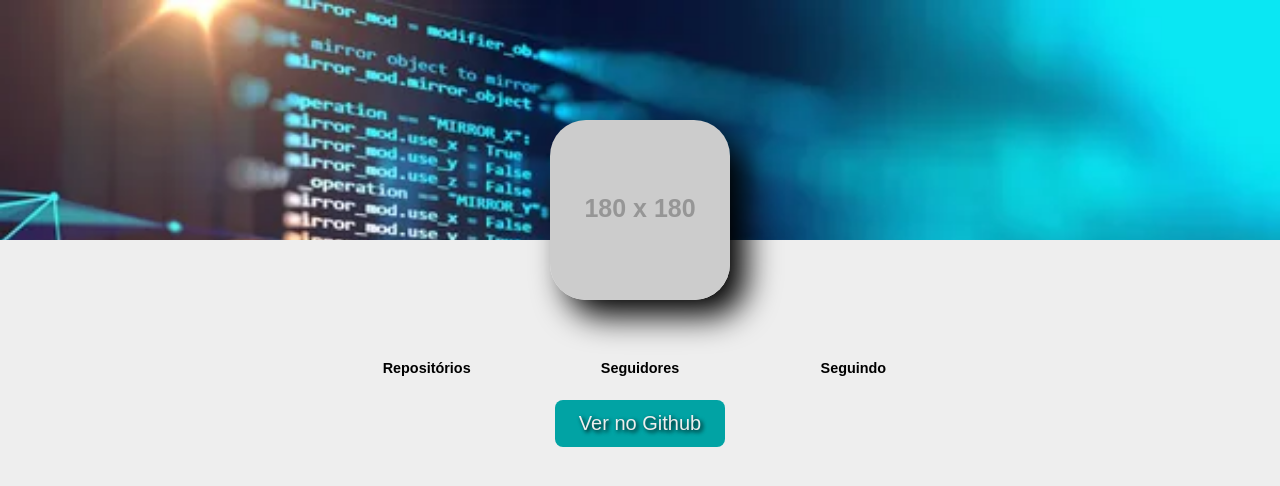
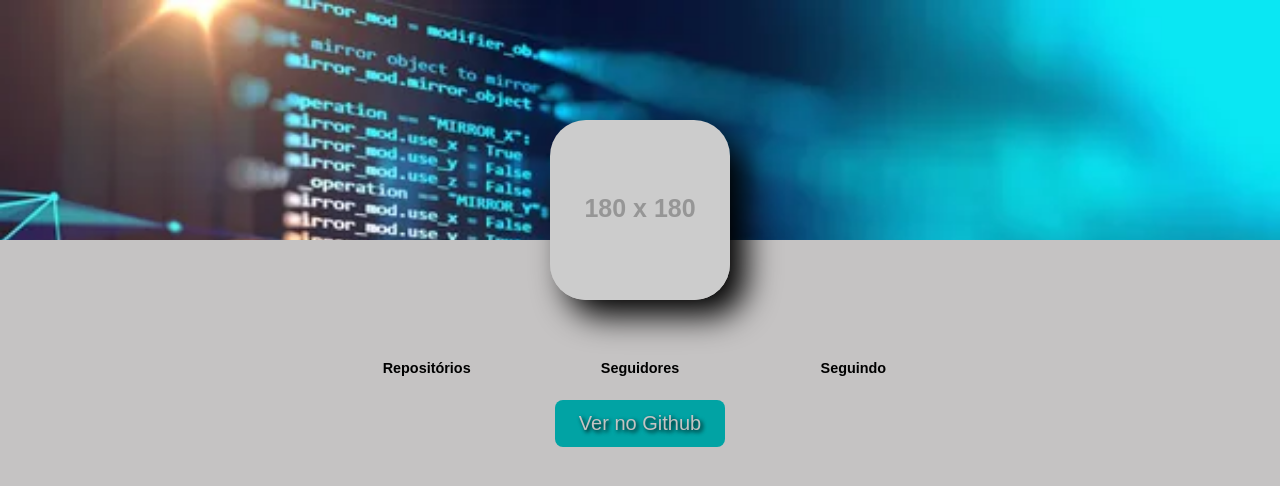
Before and after one commit to SamuelSattiro/meu_github, a plain HTML site: page index.html in a window 1280 px wide. Drawn offline with Linux system fonts and the light colour scheme; no server answers; placeholder pictures from the web are drawn by us.

Commit message:
atualizando o CSS

```diff
--- a/main.css
+++ b/main.css
@@ -1,6 +1,6 @@
 :root {
     --header-color: #01a3a4;
-    --bg-color: #eee;
+    --bg-color: #c5c3c3;
     --avatar-box: #000;
 }
 
```
